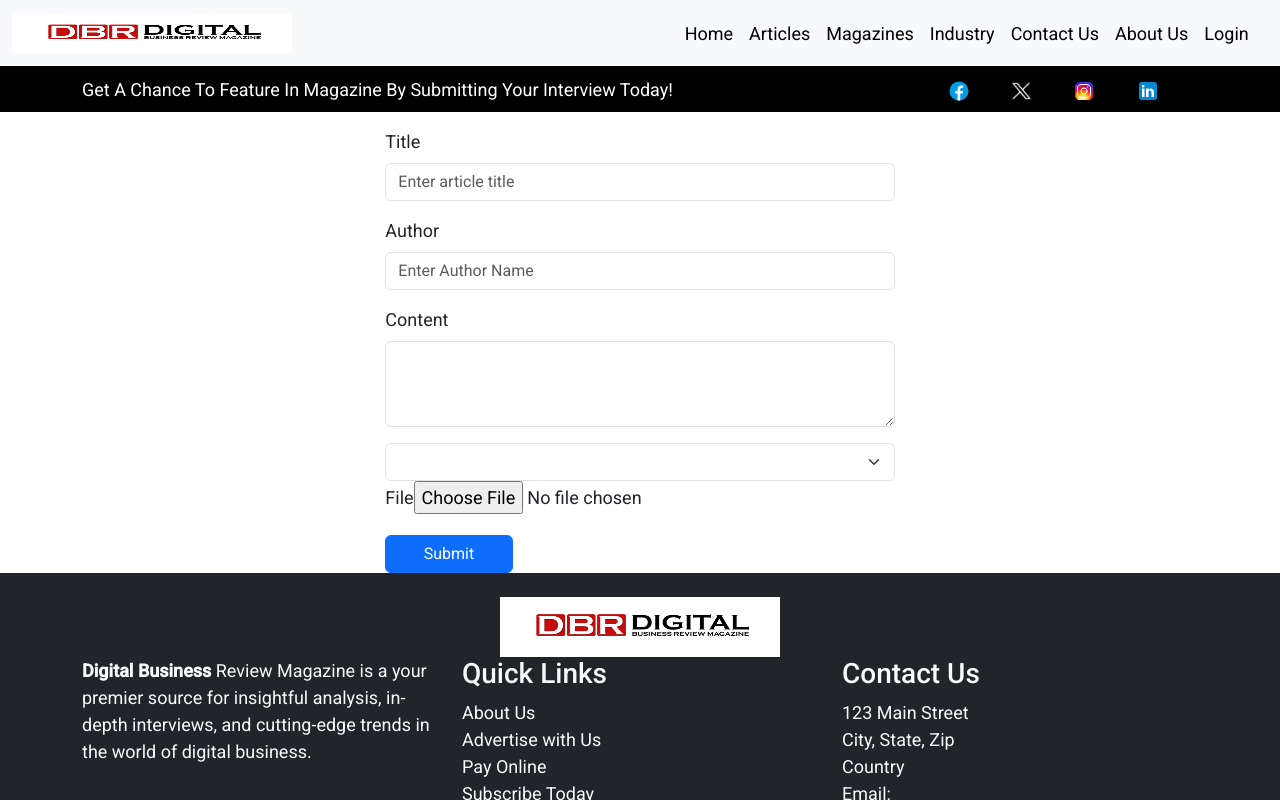
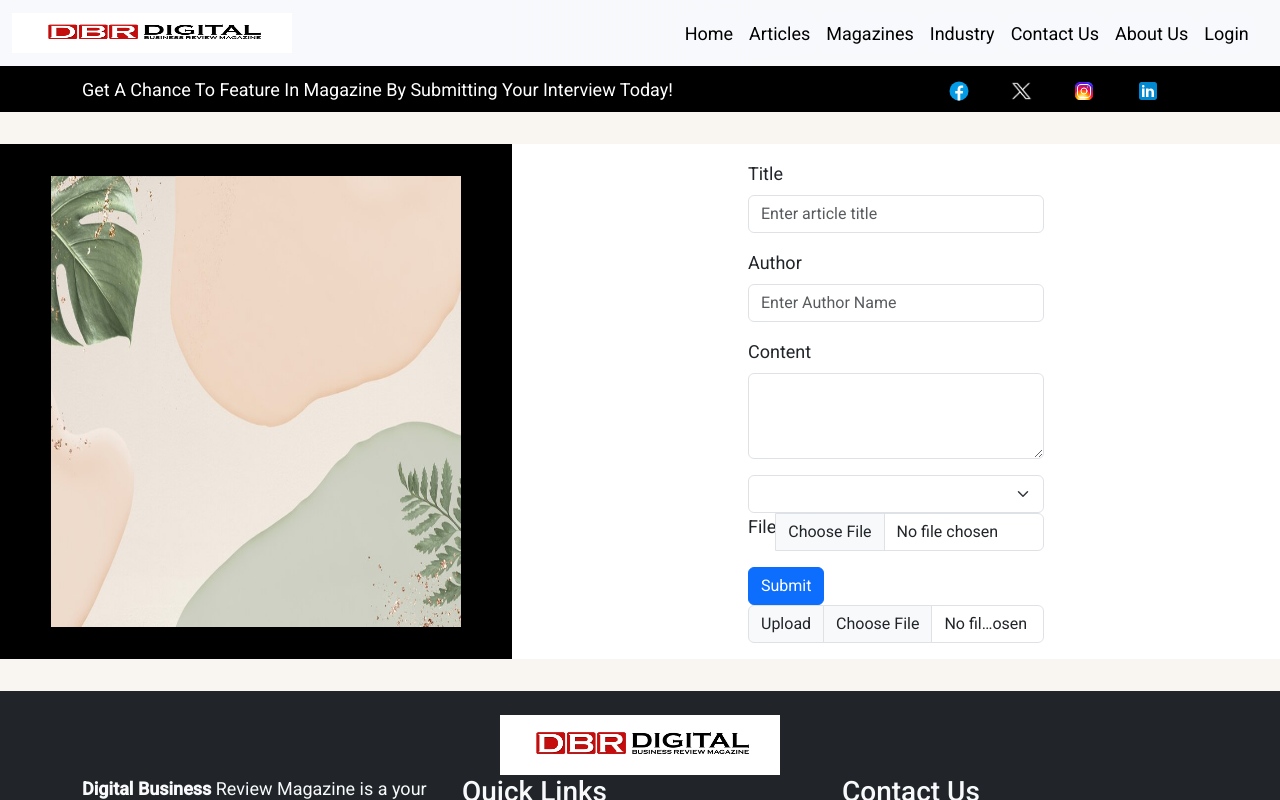
Before and after one commit to nnikam860/magWebsite, an Angular app: page /addarticles in a window 1280 px wide. Shown: the top 800 px of the page. Built offline with nearby package versions, Linux system fonts and the light colour scheme.

Commit message:
Login to Dashboard

```diff
--- a/src/app/add-article/add-article.component.css
+++ b/src/app/add-article/add-article.component.css
@@ -0,0 +1,40 @@
+.left-content {
+    display: flex;
+    justify-content: center; /* Center horizontally */
+    align-items: center; /* Center vertically */
+    padding-top: 2rem;
+    padding-bottom: 2rem;
+    background-color: rgb(0, 0, 0);
+    color: white;
+    width: 40%;
+    position: relative;
+  }
+
+  .left-content img {
+    max-width: 100%; /* Ensure image doesn't exceed container width */
+    max-height: 100%; /* Ensure image doesn't exceed container height */
+  }
+
+
+   .right-slider {
+     justify-content: center;
+     align-items: center;
+     display: flex;
+     flex: 1;
+     background-color: rgb(255, 255, 255);
+     width: 60%;
+   }
+
+.imgContainer {
+    position: relative;
+    max-height:100%; /* Maximum width */
+    margin: 0 auto; /* Center it */
+  }
+  .content-and-slider{
+    padding-top: 2rem;
+    padding-bottom: 2rem;
+    display: flex;
+    width: 100%;
+    height: 100%;
+    background-color: rgb(249, 245, 240);
+  }
--- a/src/app/add-article/add-article.component.html
+++ b/src/app/add-article/add-article.component.html
@@ -1,3 +1,12 @@
+<div class="imgcontainer">
+  <div class="content-and-slider">
+    <div class="left-content">
+    <img src="assets/small-image.jpg" alt="Notebook" style="width:80%; height:100%;">
+
+</div>
+
+<div class="right-slider">
+
   <div class="container mt-3 col-5">
     <form [formGroup]="articleForm" (ngSubmit)="onSubmit()" enctype="multipart/form-data">
       <div class="mb-3">
@@ -25,12 +34,21 @@
       </select>
 
 
-    <div class="mb-3">
+      <div class="input-group mb-3">
         <label for="file" class="form-label">File</label>
-      <input type="file" id="file" name="articleImage" (change)="onFileSelected($event)">
+        <input type="file" class="form-control" id="inputGroupFile01" name="articleImage" (change)="onFileSelected($event)">
       </div>
       <div class="d-grid gap-2 col-3">
         <button class="btn btn-primary" type="submit">Submit</button>
       </div>
+      <div class="input-group mb-3">
+        <label class="input-group-text" for="inputGroupFile01">Upload</label>
+        <input type="file" class="form-control" id="inputGroupFile01">
+      </div>
     </form>
   </div>
+
+
+</div>
+</div>
+</div>
--- a/src/app/content/content.component.html
+++ b/src/app/content/content.component.html
@@ -11,16 +11,13 @@
     </div>
     <div class="overlay"></div>
   </div></div>  -->
-  <div class="text-container" id="textContainer">
+  <div class="text-Container">
     <img src="assets/background.jpg" alt="Notebook" style="width:100%; height:32rem;">
     <div class="text-block">
       <h1>Digital Business Review Magazine</h1>
       <p>Welcome to Digital Business Review Magazine, your premier source for insightful analysis, in-depth interviews, and cutting-edge trends in the world of digital business.</p>
     </div>
   </div>
-
-
-  <br><br>
   <div class="carouselBg">
     <div id="carouselExample" class="carousel slide" data-bs-ride="carousel">
       <div class="carousel-inner justify-content-center"> <!-- Add justify-content-center class here -->
@@ -31,7 +28,7 @@
             <a href="{{a.articleImage}}" target="_blank" class="btn btn-primary">Read More</a>
           </div>
           <div class="carousel-caption d-none d-md-block">
-            <h5>{{ articles.allArticles[0].title }}</h5>
+            <h5>{{a.title}}</h5>
           </div>
         </div>
         <button class="carousel-control-prev" type="button" data-bs-target="#carouselExample" data-bs-slide="prev">
@@ -97,6 +94,18 @@
         <h1 style="text-align: center;"><b>Digital Business Review Magazine</b></h1>
         <p style="text-align: center;">Welcome to Digital Business Review Magazine, your premier source for insightful analysis, in-depth interviews, and cutting-edge trends in the world of digital business.</p>
         <h3 style="text-align: center;">Coming Soon.....</h3>
+
+        <h1 style="text-align: center;"><b>Digital Business Review Magazine</b></h1>
+        <p style="text-align: center;">Welcome to Digital Business Review Magazine, your premier source for insightful analysis, in-depth interviews, and cutting-edge trends in the world of digital business.</p>
+        <h3 style="text-align: center;">Coming Soon.....</h3>
+
+        <h1 style="text-align: center;"><b>Digital Business Review Magazine</b></h1>
+        <p style="text-align: center;">Welcome to Digital Business Review Magazine, your premier source for insightful analysis, in-depth interviews, and cutting-edge trends in the world of digital business.</p>
+        <h3 style="text-align: center;">Coming Soon.....</h3>
+
+        <h1 style="text-align: center;"><b>Digital Business Review Magazine</b></h1>
+        <p style="text-align: center;">Welcome to Digital Business Review Magazine, your premier source for insightful analysis, in-depth interviews, and cutting-edge trends in the world of digital business.</p>
+        <h3 style="text-align: center;">Coming Soon.....</h3>
       </div>
     </div>
   </div>
@@ -113,9 +122,9 @@
 
 
 
-      <div class="container1" style="background-color: rgb(88, 92, 92);">
+      <div class="container1">
     <div class="row justify-content-between">
-      <div class="col-md-3 mt-4 mb-5" *ngFor="let a of articles; let i = index">
+      <div class="col-md-3 mt-4 mb-5" *ngFor="let a of articles; let i = index" [class.active]="i === 0">
         <div class="widget-content px-0">
           <div class="chart d-flex justify-content-center">
             <div class="image-wrapper" style="background-color: #000;">
--- a/src/app/dashboard/dashboard.component.css
+++ b/src/app/dashboard/dashboard.component.css
@@ -0,0 +1,25 @@
+
+button{
+    background-color: white;
+    color: black;
+    padding-left: 5rem;
+    padding-right: 5rem;
+    margin: 3rem;
+    height: 5rem;
+}
+.text-container {
+    position: relative;
+    width: 100%;
+  }
+
+  .text-block {
+    position: absolute;
+    top: 50%;
+    left: 50%;
+    transform: translate(-50%, -50%);
+    background-color: rgba(0, 0, 0, 0.527);
+    color: white;
+    padding: 2rem;
+    text-align: center;
+    max-width: 80%; /* Limit the maximum width of the text block */
+  }
--- a/src/app/dashboard/dashboard.component.html
+++ b/src/app/dashboard/dashboard.component.html
@@ -1 +1,10 @@
-<p>dashboard works!</p>
+
+<div class="text-Container">
+    <img src="assets/small-image.jpg" alt="Notebook" style="width:100%; height:32rem;">
+    <div class="text-block">
+            <button type="button" class="btn btn-dark" routerLink="/addarticles">Add Article</button>
+
+            <button type="button" class="btn btn-dark" routerLink="/addMagazine">Add Magazine</button>
+
+   </div>
+</div>
--- a/src/app/login/login.component.css
+++ b/src/app/login/login.component.css
@@ -1,9 +1,15 @@
-.container{
-    margin-top: 1rem;
-    margin-bottom: 1rem;
-    padding-top: 1rem;
-    padding-bottom: 1rem;
-    max-width: 35rem;
-    background-color: rgb(35, 34, 34);
-    border-radius: 2rem;
-}
+.text-container {
+    position: relative;
+    width: 100%;
+  }
+.text-block {
+    position: absolute;
+    top: 50%;
+    left: 50%;
+    transform: translate(-50%, -50%);
+    background-color: rgba(0, 0, 0, 0.527);
+    color: white;
+    padding: 2rem;
+    text-align: center;
+    width: 40%;
+  }
--- a/src/app/login/login.component.html
+++ b/src/app/login/login.component.html
@@ -29,7 +29,10 @@
 
     </form>
     </div> -->
-    <div class="container">
+    <div class="text-Container">
+        <img src="assets/small-image.jpg" alt="Notebook" style="width:100%; height:32rem;">
+        <div class="text-block">
+
         <form [formGroup]="loginForm" (ngSubmit)="onSubmitLogin()" enctype="multipart/form-data">
           <label style="color: white;" for="inputEmail6">Email address</label>
           <div class="form-floating mb-3">
@@ -46,4 +49,6 @@
           <!-- <span *ngIf="errorMessage" class="alert alert-danger"> {{ errorMessage }}</span> -->
           </div>
       </form>
+
         </div>
+        </div>
```
Lines whose indentation alone changed are shown as unchanged.
